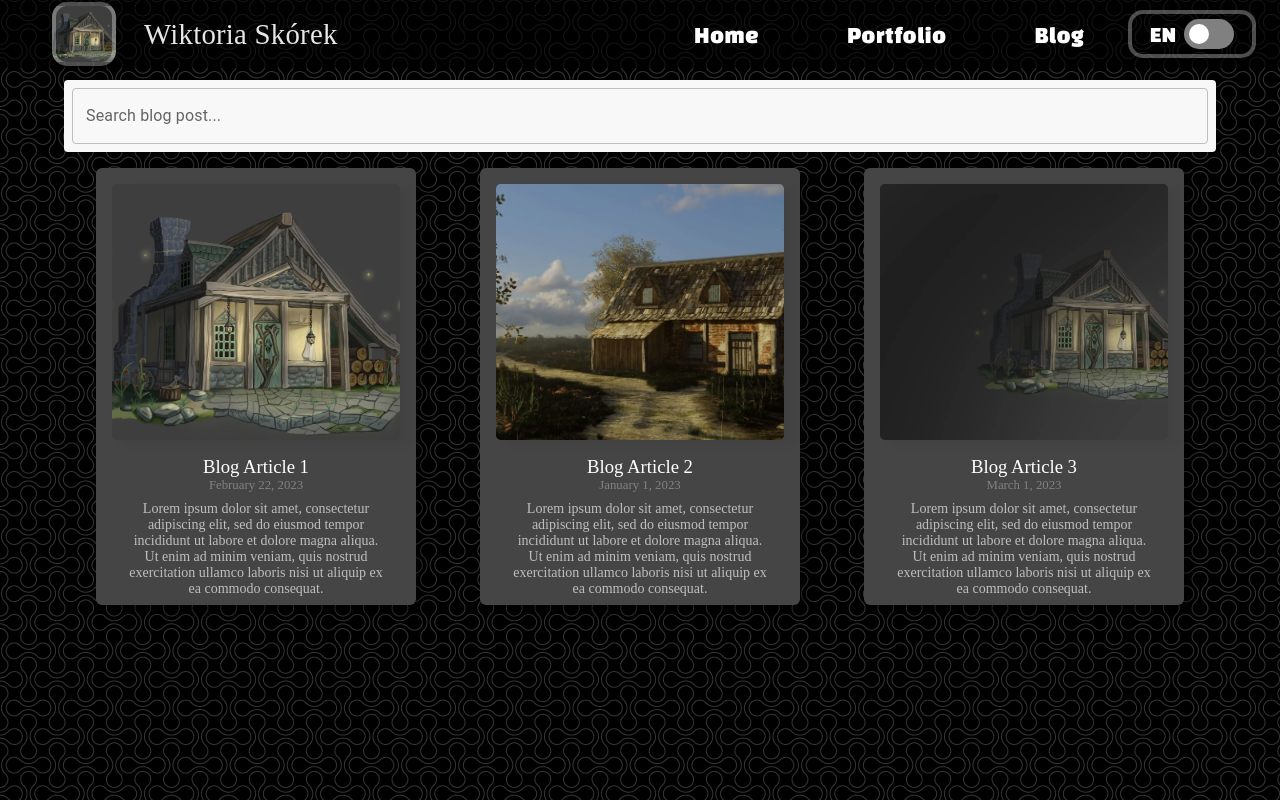
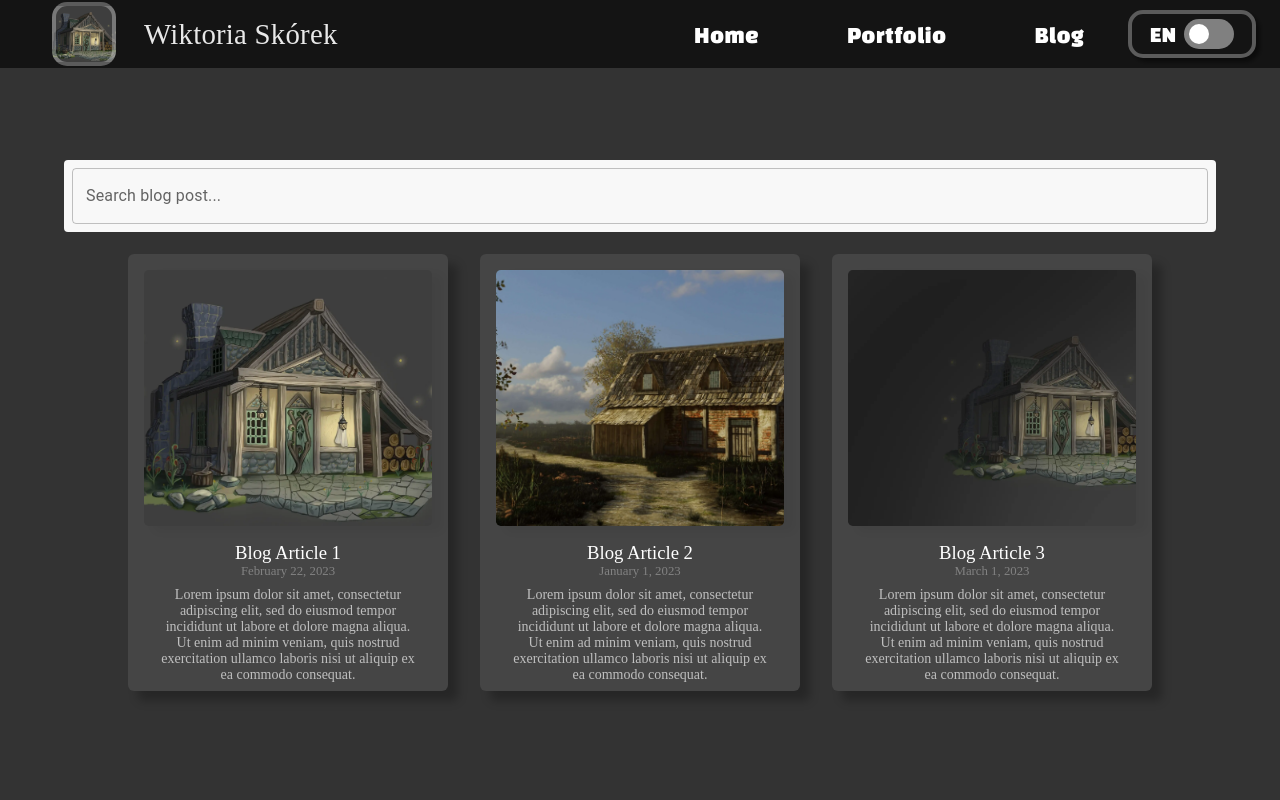
Before and after one commit to s-jez/Portfolio-3DArist, a React (Create React App) app: page /blog in a window 1280 px wide. Built offline with nearby package versions, Linux system fonts and the light colour scheme; a web font is replaced by a local one.

Commit message:
Add background-color to subpages.

```diff
--- a/src/index.css
+++ b/src/index.css
@@ -11,6 +11,7 @@ html {
 body {
   font-family: "Merienda One", cursive;
   background-image: url("../src/assets/bubble-pattern.webp");
+  background-position: center;
 }
 
 /* Scrollbar */
--- a/src/pages/Blog/Card/Container/BlogCard.module.css
+++ b/src/pages/Blog/Card/Container/BlogCard.module.css
@@ -1,5 +1,7 @@
 .blog {
-  display: grid;
-  grid-template-columns: repeat(auto-fit, minmax(350px, 1fr));
-  place-items: center;
+  display: flex;
+  height: 100%;
+  align-items: center;
+  justify-content: center;
+  flex-wrap: wrap;
 }
--- /dev/null
+++ b/src/pages/Blog/Container/Blog.module.css
@@ -0,0 +1,11 @@
+.blog {
+  width: 100%;
+  height: 100vh;
+  padding: 10rem 0;
+  background-color: #333;
+}
+@media (max-width: 1200px) {
+  .blog {
+    height: 100%;
+  }
+}
--- a/src/pages/Blog/Container/Blog.tsx
+++ b/src/pages/Blog/Container/Blog.tsx
@@ -1,18 +1,21 @@
-import { Container } from "@mui/material";
+import React from "react";
 import Navbar from "components/Navbar/Navbar";
-import React from "react";
 import BlogCards from "../Card/Container/BlogCards";
 import SearchBar from "../Card/SearchBar/SearchBar";
 import { blogPosts } from "../utils/blog";
+import styles from "./Blog.module.css";
+import { Container } from "@mui/system";
 
 const Blog = () => {
   return (
     <div id="#App">
       <Navbar isSubPage={true} />
-      <Container style={{ paddingTop: "5rem" }}>
-        <SearchBar />
+      <div className={styles.blog}>
+        <Container>
+          <SearchBar />
+        </Container>
         <BlogCards blogPosts={blogPosts} id="" />
-      </Container>
+      </div>
     </div>
   );
 };
--- a/src/pages/Portfolio/Cards/PortfolioCards.module.css
+++ b/src/pages/Portfolio/Cards/PortfolioCards.module.css
@@ -1,7 +1,16 @@
 .portfolio-container {
-  padding-top: 10rem;
+  width: 100%;
+  height: 100vh;
+  background-color: #333;
   display: flex;
+  justify-content: center;
+  align-items: center;
   flex-wrap: wrap;
-  justify-content: center;
   color: white;
 }
+@media (max-width: 768px) {
+  .portfolio-container {
+    padding: 10rem 0;
+    height: 100%;
+  }
+}
--- a/src/pages/Portfolio/Container/Portfolio.tsx
+++ b/src/pages/Portfolio/Container/Portfolio.tsx
@@ -1,4 +1,3 @@
-import { Container } from "@mui/system";
 import Navbar from "components/Navbar/Navbar";
 import { PortfolioCards } from "../Cards/PortfolioCards";
 import house1 from "assets/background.webp";
@@ -32,9 +31,7 @@ const Portfolio = () => {
   return (
     <>
       <Navbar isSubPage={true} />
-      <Container>
-        <PortfolioCards portfolioList={portfolioItem} />
-      </Container>
+      <PortfolioCards portfolioList={portfolioItem} />
     </>
   );
 };
```
